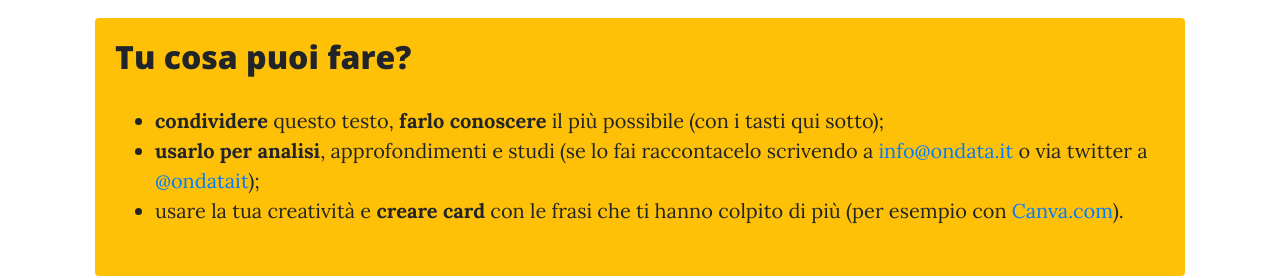
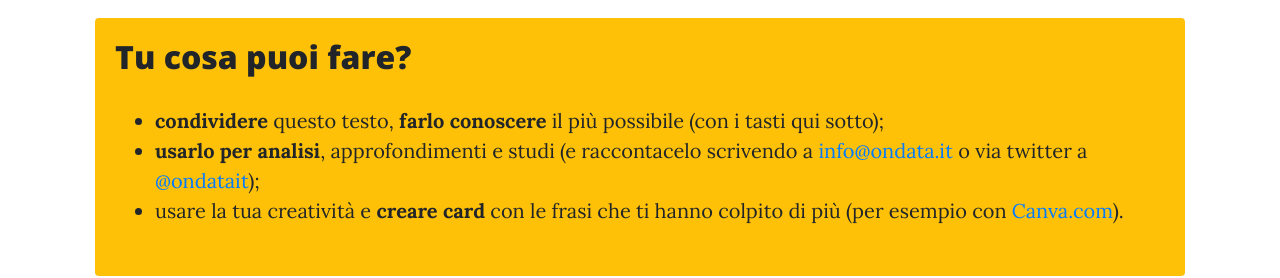
Before and after one commit to ondata/ONUGovernotalianoDirittiUmani, a website: page index.html in a window 1280 px wide. Shown: the part 1160-1438 px from the top of the page. Drawn offline with nearby package versions, Linux system fonts and the light colour scheme; a web font is replaced by a local one.

Commit message:
update call to action

```diff
--- a/index.html
+++ b/index.html
@@ -125,7 +125,7 @@
               <ul>
                 <li><strong>condividere</strong> questo testo, <strong>farlo conoscere</strong> il più possibile (con i
                   tasti qui sotto);</li>
-                <li><strong>usarlo per analisi</strong>, approfondimenti e studi (se lo fai raccontacelo scrivendo a <a href = "mailto: info@ondata.it">info@ondata.it</a> o via twitter a <a href = "https://twitter.com/ondatait" target="_blank">@ondatait</a>);</li>
+                <li><strong>usarlo per analisi</strong>, approfondimenti e studi (e raccontacelo scrivendo a <a href = "mailto: info@ondata.it">info@ondata.it</a> o via twitter a <a href = "https://twitter.com/ondatait" target="_blank">@ondatait</a>);</li>
                 <li>usare la tua creatività e <strong>creare card</strong> con le frasi che ti hanno colpito di più (per
                   esempio con <a href="https://www.canva.com/" target="_blank">Canva.com</a>).</li>
               </ul>
```
